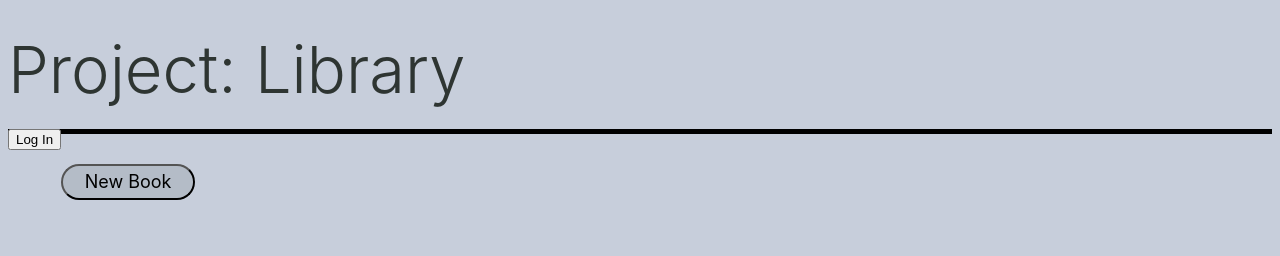
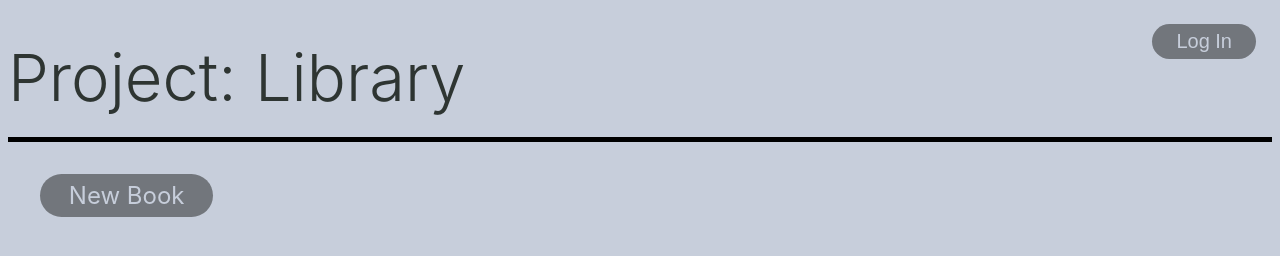
Before and after one commit to Quan-p/Proejct-Library, a website: page index.html in a window 1280 px wide. Drawn offline with Linux system fonts and the light colour scheme.

Commit message:
Restyled buttons

```diff
--- a/index.html
+++ b/index.html
@@ -11,12 +11,19 @@
 
 <body>
   <nav>
-    <h1>Project: Library</h1>
-    <div>
-      <button  id='log-in'>Log In</button>
+    <div class='nav-title'>
+      <h1>Project: Library</h1>
+    </div>
+
+    <div class="log-in-container">
+      <button id='loginBtn'>Log In</button>
     </div>
   </nav>
-<button id='myBtn' onclick='openModal()'>New Book</button>
+  <div class='main'>
+    <button id='new-book' onclick='openModal()'>New Book</button>
+    <div id='Library-container'></div>
+  </div>
+
 
 <!-- The Modal -->
 <div id='myModal' class='modal'>
@@ -37,9 +44,7 @@
     </form>
   </div>
 </div>
-<div id='Library-container'>
 
-</div>
 <script src='script.js'></script>
 <script type="module">
   // Import the functions you need from the SDKs you need
--- a/style.css
+++ b/style.css
@@ -49,30 +49,50 @@ h1 {
 }
 
 nav {
+    display: flex;
     border-bottom: black solid 5px;
+    overflow: hidden;
+    float: left;
+    width: 100%;
+    height: auto;
+    justify-content: space-between;
 }
 
-#log-in {
-    float: left;
+.main {
+    display: absolute;
 }
 
 body {
     background-color: #C7CEDB;
 }
 
-#myBtn {
-    margin-top: 30px;
-    margin-bottom: 30px;
-    font-size: 18px;
+#loginBtn {
+    padding:0.3em 1.2em;
+    margin:16px;
+    border-radius:2em;
+    border: none;
+    box-sizing: border-box;
+    text-decoration:none;
+    font-size: 20px;
+    color: #C7CEDB;
+    background-color:#72767c;
+    text-align:center;
+    transition: all 0.2s;
+}
+
+#new-book {
+    margin: 32px;
+    font-size: 24px;
     font-family: -apple-system, BlinkMacSystemFont, 'Segoe UI', Roboto, Oxygen, Ubuntu, Cantarell, 'Open Sans', 'Helvetica Neue', sans-serif;
     border-radius: 2em;
     text-align: center;
     padding: 0.3em 1.2em;
-    background-color: #B4BCC7;
+    color: #C7CEDB;
+    background-color: #72767c;
+    border: none;
     transition: all 0.5s;
-    outline: none;
 }
-#myBtn:hover {
+#new-book:hover, #loginBtn:hover {
     background-color: #9DA1AD;
 }
 
```
